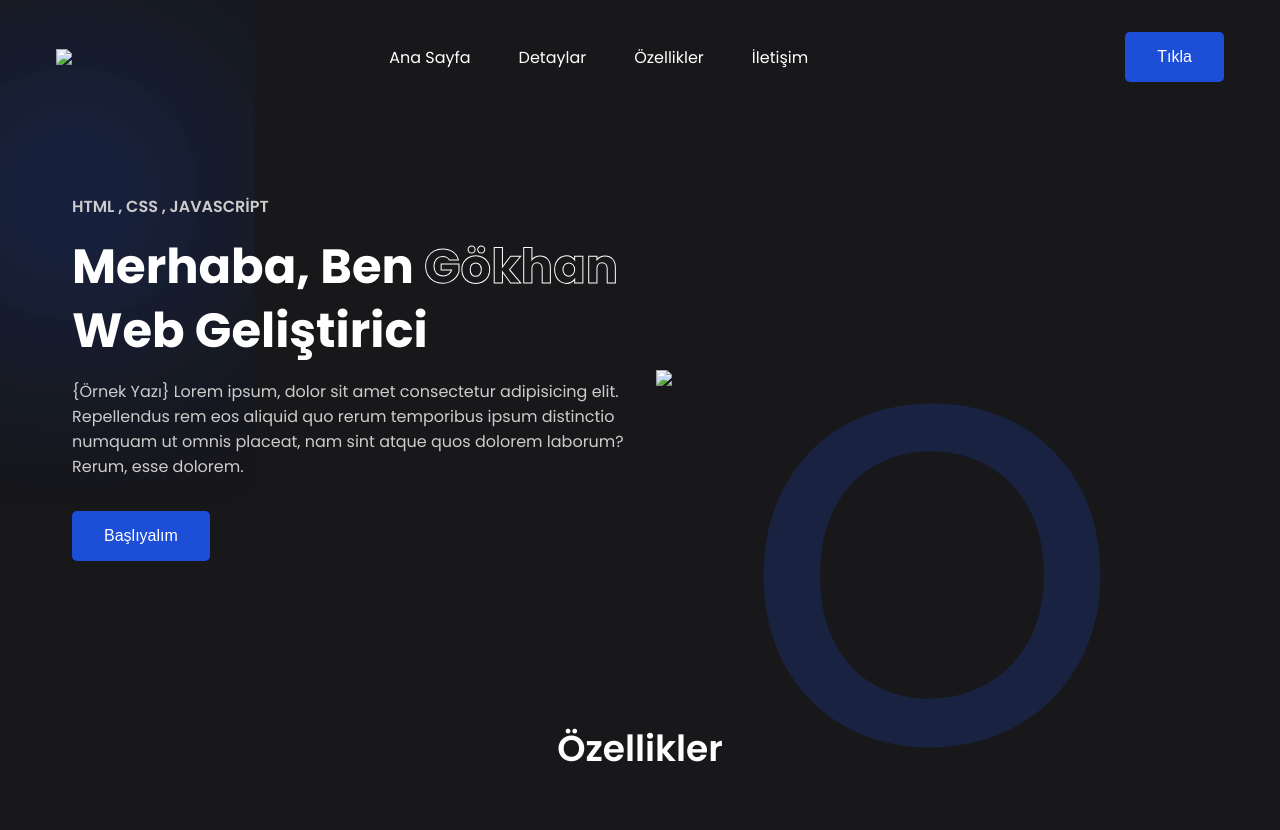
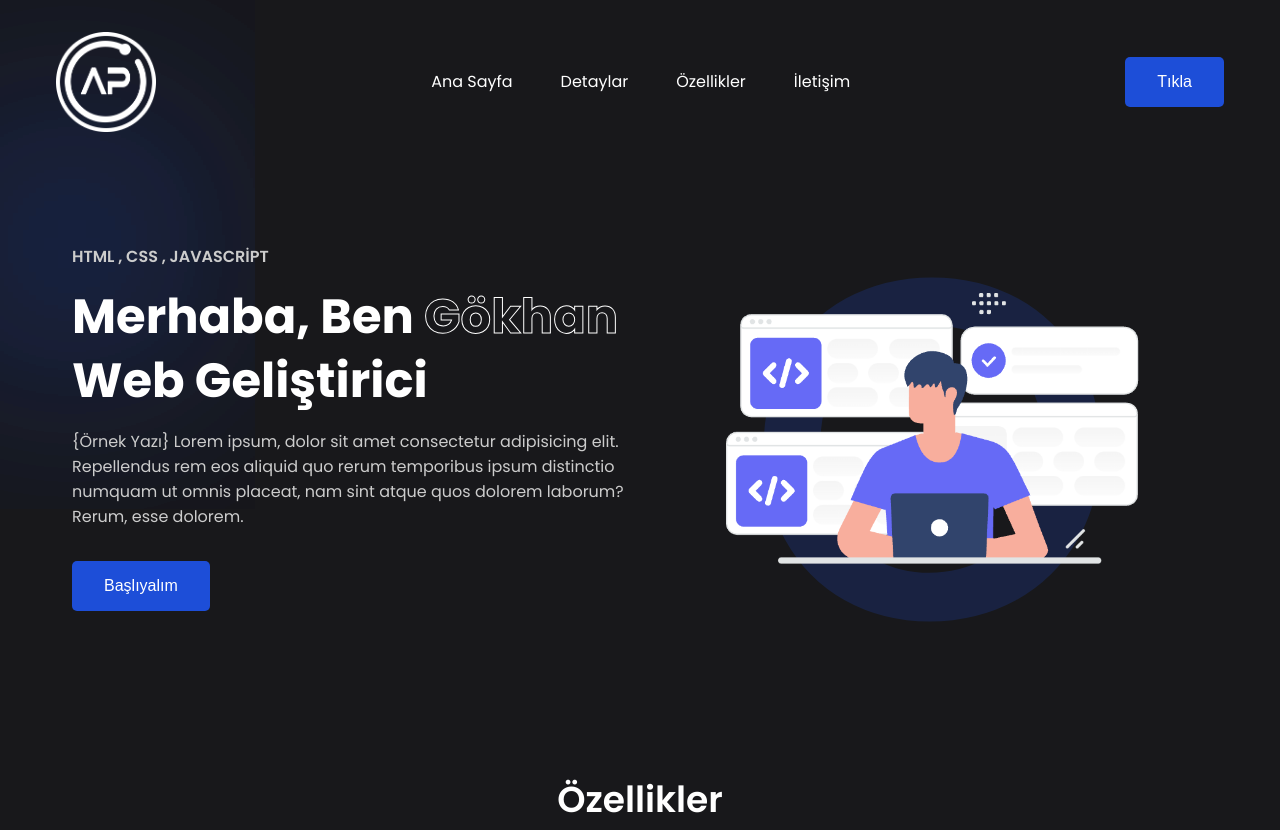
Before and after one commit to Dxper1/My-Portfolio-Site, a plain HTML site: page index.html in a window 1280 px wide. Shown: the top 830 px of the page. Drawn offline with nearby package versions, Linux system fonts and the light colour scheme.

Commit message:
Update index.html

```diff
--- a/index.html
+++ b/index.html
@@ -14,7 +14,7 @@
     <nav>
         <div class="nav-logo">
             <a href="#">
-                <img src="images/logo.png">
+                <img src="logo.png">
             </a>
         </div>
 
@@ -42,7 +42,7 @@
             <button class="btn">Başlıyalım</button>
         </div>
         <div class="image">
-            <img src="images/header.png">
+            <img src="header.png">
         </div>
     </header>
 
@@ -159,7 +159,7 @@
         <span class="blur"></span>
         <div class="column">
             <div class="logo">
-                <img src="images/logo.png">
+                <img src="logo.png">
             </div>
             <p>
                 İletişim:
```
